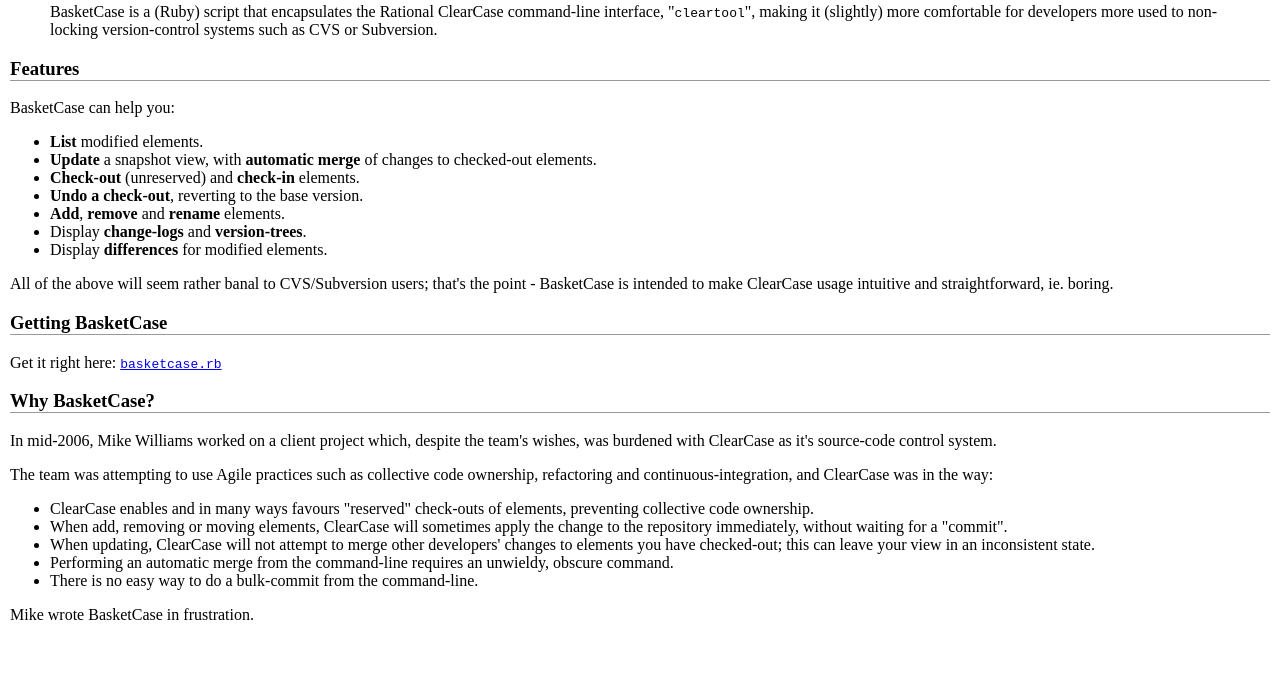
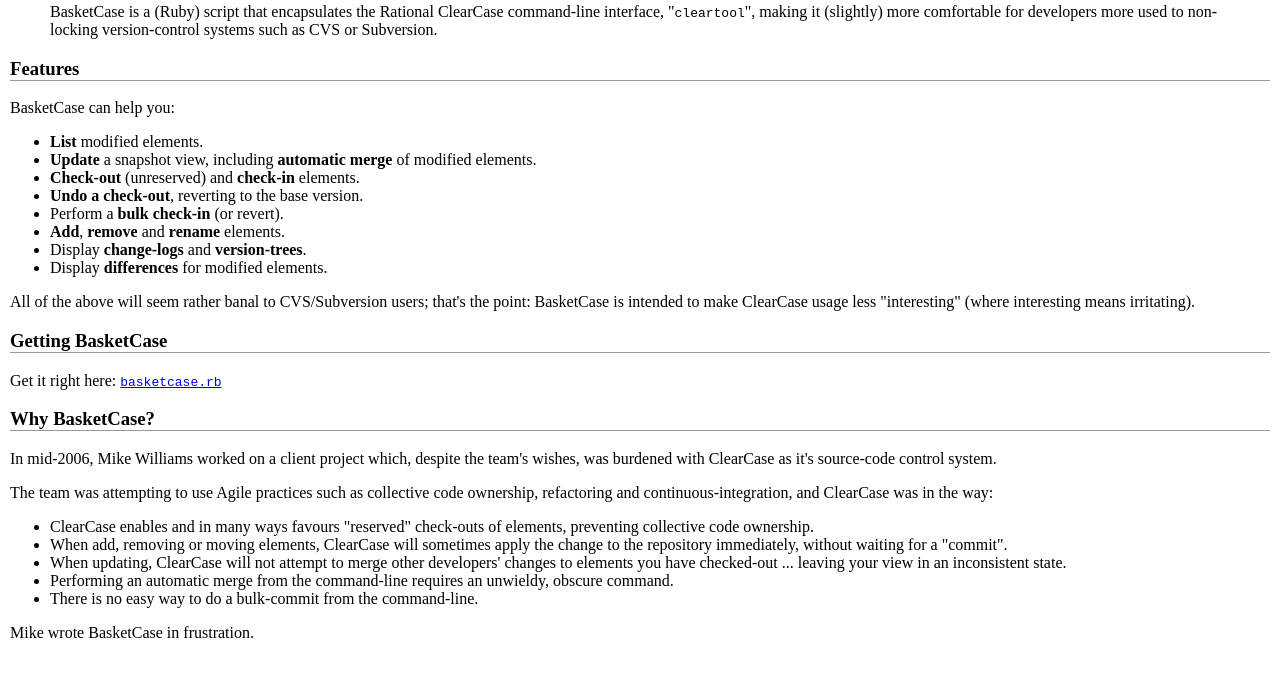
Before and after one commit to mdub/basketcase, a plain HTML site: page dist/index.html in a window 1280 px wide. Shown: the part 64-740 px from the top of the page. Drawn offline with Linux system fonts and the light colour scheme.

Commit message:
Minor doc mods.

```diff
--- a/dist/index.html
+++ b/dist/index.html
@@ -47,9 +47,11 @@
 
 <ul>
   <li><strong>List</strong> modified elements.</li>
-  <li><strong>Update</strong> a snapshot view, with <strong>automatic merge</strong> of changes to checked-out elements.</li>
+  <li><strong>Update</strong> a snapshot view, including <strong>automatic
+  merge</strong> of modified elements.</li>
   <li><strong>Check-out</strong> (unreserved) and <strong>check-in</strong> elements.</li>
   <li><strong>Undo a check-out</strong>, reverting to the base version.</li>
+  <li>Perform a <strong>bulk check-in</strong> (or revert).</li>
   <li><strong>Add</strong>, <strong>remove</strong> and <strong>rename</strong> elements.</li>
   <li>Display <strong>change-logs</strong> and <strong>version-trees</strong>.</li>
   <li>Display <strong>differences</strong> for modified elements.</li>
@@ -57,8 +59,8 @@
 
 <p>
 All of the above will seem rather banal to CVS/Subversion users; that's the
-point - BasketCase is intended to make ClearCase usage intuitive and
-straightforward, ie. boring.
+point: BasketCase is intended to make ClearCase usage less "interesting"
+(where interesting means irritating).
 </p>
 
 <h3>Getting BasketCase</h3>
@@ -88,7 +90,7 @@
   the change to the repository immediately, without waiting for a
   "commit".</li>
   <li>When updating, ClearCase will not attempt to merge other developers'
-  changes to elements you have checked-out; this can leave your view in an
+  changes to elements you have checked-out ... leaving your view in an
   inconsistent state.</li>
   <li>Performing an automatic merge from the command-line requires an
   unwieldy, obscure command.</li>
```
